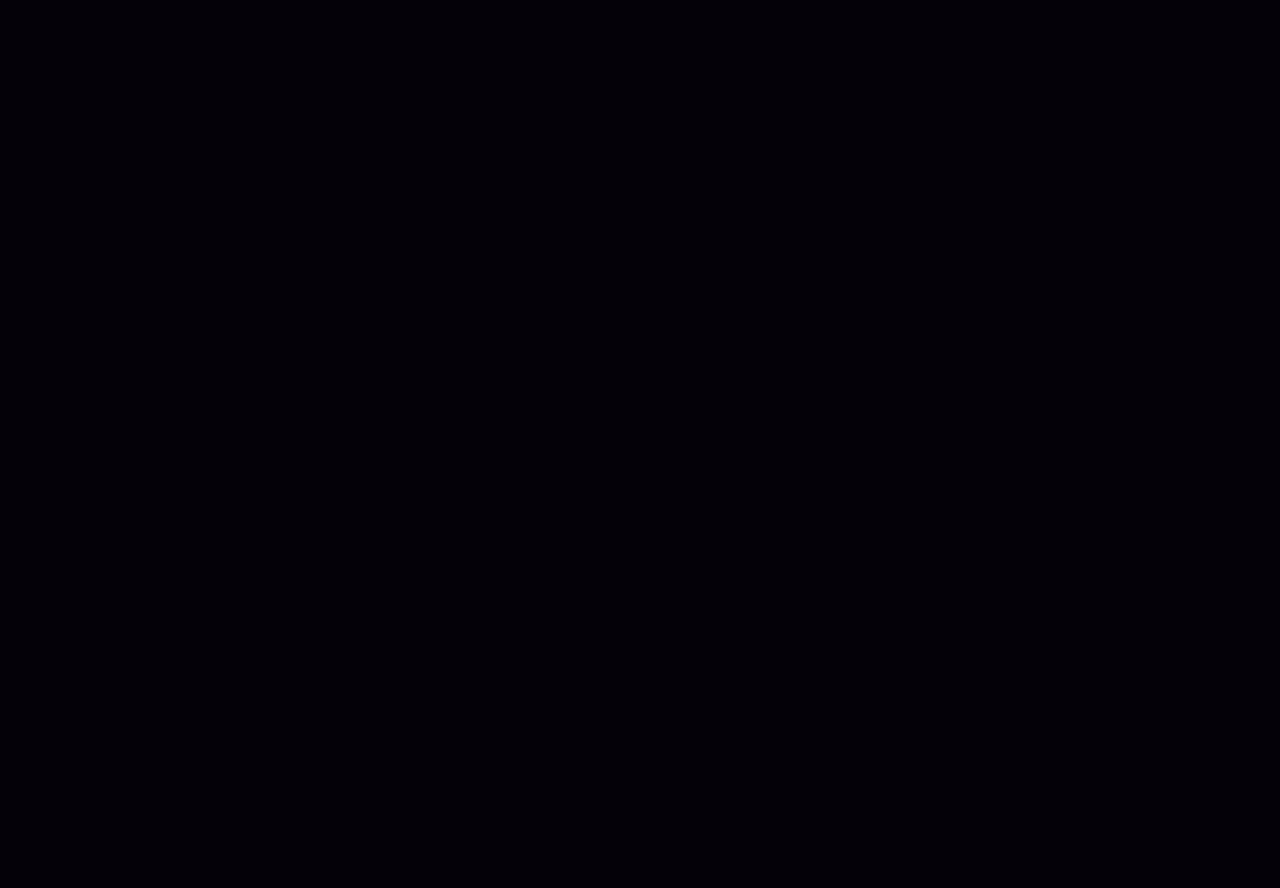
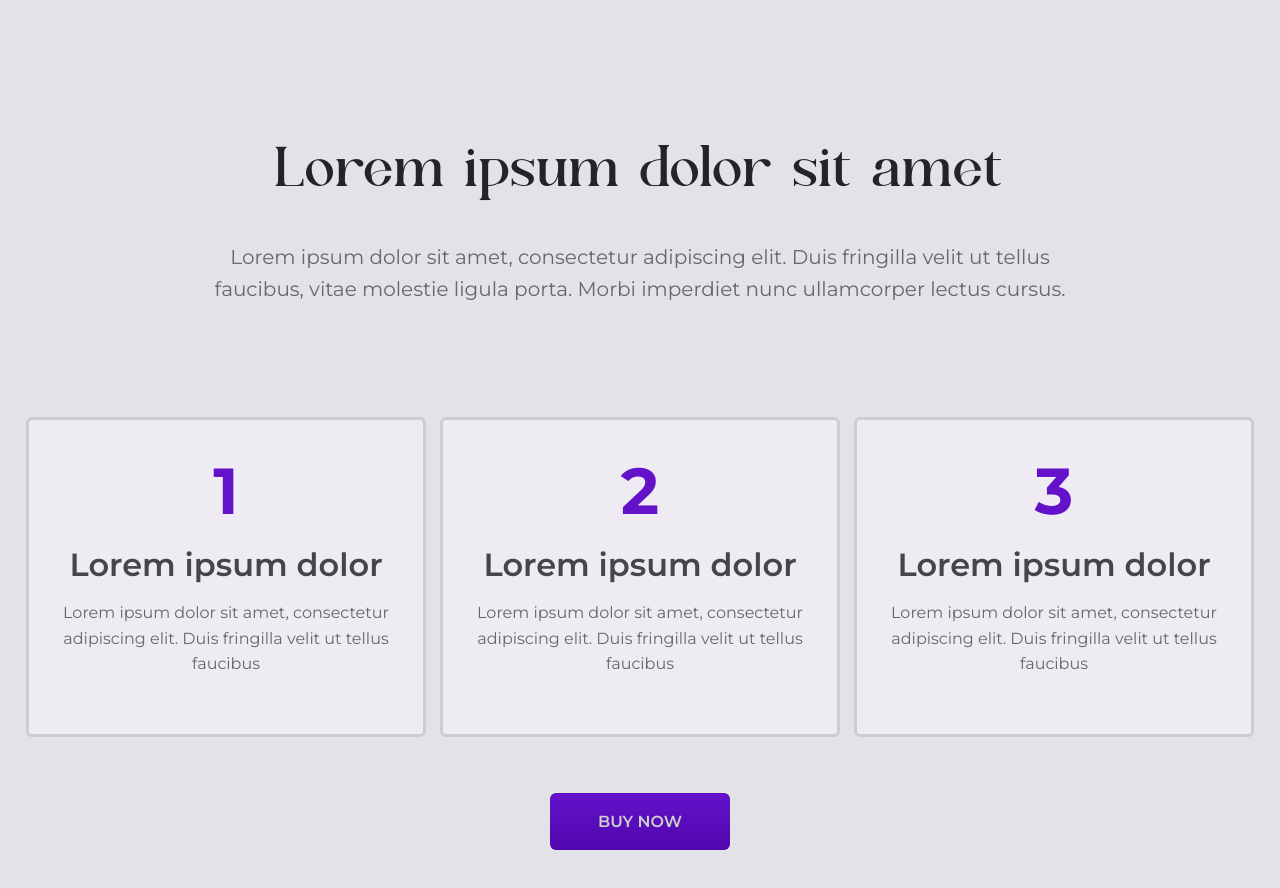
Before and after one commit to Alisson-Lima/NatureFlagrance, a React (Vite) app: page / in a window 1280 px wide. Shown: the part 1220-2108 px from the top of the page. Before the commit the page ends 1154 px from the top, so only its background shows below. Built offline with nearby package versions, Linux system fonts and the light colour scheme.

Commit message:
Making points section

```diff
--- a/src/App.jsx
+++ b/src/App.jsx
@@ -1,8 +1,14 @@
 import Hero from "./components/Hero/"
+import Points from "./components/Points"
 import "./styleGlobal.css"
 function App() {
   return (
+    <>
       <Hero/>
+      <main className="main center">
+        <Points />
+      </main>
+    </>
   )
 }
 
--- /dev/null
+++ b/src/components/Points/index.jsx
@@ -0,0 +1,30 @@
+import ButtonLink from "../ButtonLink"
+
+export default function Points(){
+    return(
+        <>
+            <section className="container points">
+                <h2>Lorem ipsum dolor sit amet</h2>
+                <p>Lorem ipsum dolor sit amet, consectetur adipiscing elit. Duis fringilla velit ut tellus faucibus, vitae molestie ligula porta. Morbi imperdiet nunc ullamcorper lectus cursus.</p>
+                <div className="cards-points-container flex">
+                    <div className="cards-points flex ">
+                        <h1 className="purple number">1</h1>
+                        <h3>Lorem ipsum dolor</h3>
+                        <p>Lorem ipsum dolor sit amet, consectetur adipiscing elit. Duis fringilla velit ut tellus faucibus</p>
+                    </div>
+                    <div className="cards-points flex">
+                        <h1 className="purple number">2</h1>
+                        <h3>Lorem ipsum dolor</h3>
+                        <p>Lorem ipsum dolor sit amet, consectetur adipiscing elit. Duis fringilla velit ut tellus faucibus</p>
+                    </div>
+                    <div className="cards-points flex">
+                        <h1 className="purple number">3</h1>
+                        <h3>Lorem ipsum dolor</h3>
+                        <p>Lorem ipsum dolor sit amet, consectetur adipiscing elit. Duis fringilla velit ut tellus faucibus</p>
+                    </div>
+                </div>
+                <ButtonLink content="Buy now" name="button primary"/>
+            </section>
+        </>
+    )
+}
--- a/src/sass/_typography.scss
+++ b/src/sass/_typography.scss
@@ -1,3 +1,4 @@
+@import "./_colors.scss";
 @import url('https://fonts.googleapis.com/css2?family=Montserrat:wght@300;400;500;600;700;900&display=swap');
 
 @font-face {
@@ -21,6 +22,9 @@ h2{
 }
 h3{
     font-size: 32px;
+    font-family: "Montserrat";
+    font-weight: 600;
+    color: $gray5;
 }
 h4{
     font-size: 24px;
@@ -42,6 +46,11 @@ a{
 
 .center{
     text-align: center;
+}
+
+.number{
+    font-family: "Montserrat";
+    font-weight: bold;
 }
 
 // MediaQuery
--- a/src/styleGlobal.css
+++ b/src/styleGlobal.css
@@ -1,4 +1,24 @@
 @import url("https://fonts.googleapis.com/css2?family=Montserrat:wght@300;400;500;600;700;900&display=swap");
+.purple {
+  color: #6312CA;
+}
+
+.purple-bg {
+  background: #6312CA;
+}
+
+.yellow {
+  color: #E0AC24;
+}
+
+.red {
+  color: #F93E3E;
+}
+
+.green {
+  color: #49CB1C;
+}
+
 @font-face {
   font-family: "Shandora";
   src: url(../../assets/fonts/Shandora.ttf);
@@ -23,6 +43,9 @@ h2 {
 
 h3 {
   font-size: 32px;
+  font-family: "Montserrat";
+  font-weight: 600;
+  color: #45454A;
 }
 
 h4 {
@@ -46,6 +69,11 @@ a {
 
 .center {
   text-align: center;
+}
+
+.number {
+  font-family: "Montserrat";
+  font-weight: bold;
 }
 
 @media screen and (max-width: 550px) {
@@ -114,6 +142,11 @@ body::-webkit-scrollbar-thumb {
 
 html {
   scroll-behavior: smooth;
+}
+
+.section {
+  position: relative;
+  margin-top: 200px;
 }
 
 .border {
@@ -347,11 +380,64 @@ html {
 .modal-video-active {
   pointer-events: all;
   opacity: 1;
+  z-index: 10;
 }
 
 .modal-video-disable {
   opacity: 0;
   pointer-events: none;
+}
+
+.main {
+  position: relative;
+  padding: 200px 0;
+  background-color: #E3E2E6;
+  color: #242329;
+}
+.main p {
+  color: #66676B;
+}
+
+.points h2 {
+  margin: 0 auto 40px;
+  max-width: 888px;
+}
+.points p {
+  margin: 0 auto 112px;
+  max-width: 888px;
+}
+.points .cards-points-container {
+  flex-wrap: wrap;
+}
+.points .cards-points-container .cards-points {
+  width: 100%;
+  max-width: 400px;
+  height: 320px;
+  padding: 32px;
+  border: 3px solid #CCCDCE;
+  background: #EEEBF2;
+  flex-direction: column;
+  justify-content: space-between;
+  margin-bottom: 32px;
+  border-radius: 6px;
+}
+.points .cards-points-container .cards-points p {
+  font-size: 16px;
+}
+.points .cards-points-container .cards-points:first-child {
+  margin-right: 14px;
+}
+.points .cards-points-container .cards-points:last-child {
+  margin-left: 14px;
+}
+.points .cards-points-container .cards-points h1 {
+  margin-bottom: 16px;
+}
+.points .cards-points-container .cards-points h3 {
+  margin-bottom: 16px;
+}
+.points .button {
+  margin-top: 24px;
 }
 
 @media screen and (max-width: 732px) {
@@ -365,6 +451,12 @@ html {
   .text-content .button:last-child {
     margin: 16px auto;
   }
+  .points .cards-points-container .cards-points:first-child {
+    margin-right: 0;
+  }
+  .points .cards-points-container .cards-points:last-child {
+    margin-left: 0;
+  }
 }
 @media screen and (min-width: 732px) {
   .no-mobile {
--- a/src/styleGlobal.scss
+++ b/src/styleGlobal.scss
@@ -30,6 +30,11 @@ body{
 
 html{
     scroll-behavior: smooth;
+}
+
+.section{
+    position: relative;
+    margin-top: 200px;
 }
 
 .border{
@@ -273,10 +278,69 @@ html{
 .modal-video-active{
     pointer-events: all;
     opacity: 1;
+    z-index: 10;
 }
 .modal-video-disable{
     opacity: 0;
     pointer-events: none;
+}
+
+.main{
+    position: relative;
+    padding: 200px 0;
+    background-color: $gray10;
+    color: $gray4;
+    p{
+        color: $gray6;
+    }
+}
+
+.points{
+    h2{
+        margin: 0 auto 40px;
+        max-width: 888px;
+    }
+    p{
+        margin: 0 auto 112px;
+        max-width: 888px;
+    }
+    .cards-points-container{
+        flex-wrap: wrap;
+        .cards-points{
+            width: 100%;
+            max-width: 400px;
+            height: 320px;
+            padding: 32px;
+            border: 3px solid $gray9;
+            background: $white;
+            flex-direction: column;
+            justify-content: space-between;
+            margin-bottom: 32px;
+            border-radius: 6px;
+
+            p{
+                font-size: 16px;
+            }
+
+            &:first-child{
+                margin-right: 14px;
+            }
+            &:last-child{
+                margin-left: 14px;
+            }
+
+            h1{
+                margin-bottom: 16px;
+            }
+            h3{
+                margin-bottom: 16px;
+            }
+
+        }
+    }
+    .button{
+        margin-top: 24px;
+    }
 }
 
 @media screen and (max-width: 732px) {
@@ -290,9 +354,22 @@ html{
                 margin: 16px auto;
             }
         }
+
+    .points .cards-points-container .cards-points{
+
+            &:first-child{
+                margin-right: 0;
+            }
+            &:last-child{
+                margin-left: 0;
+            }
+
+    }
+
     }
 @media screen and (min-width: 732px) {
     .no-mobile{
         display: flex;
     }
+
 }
```
